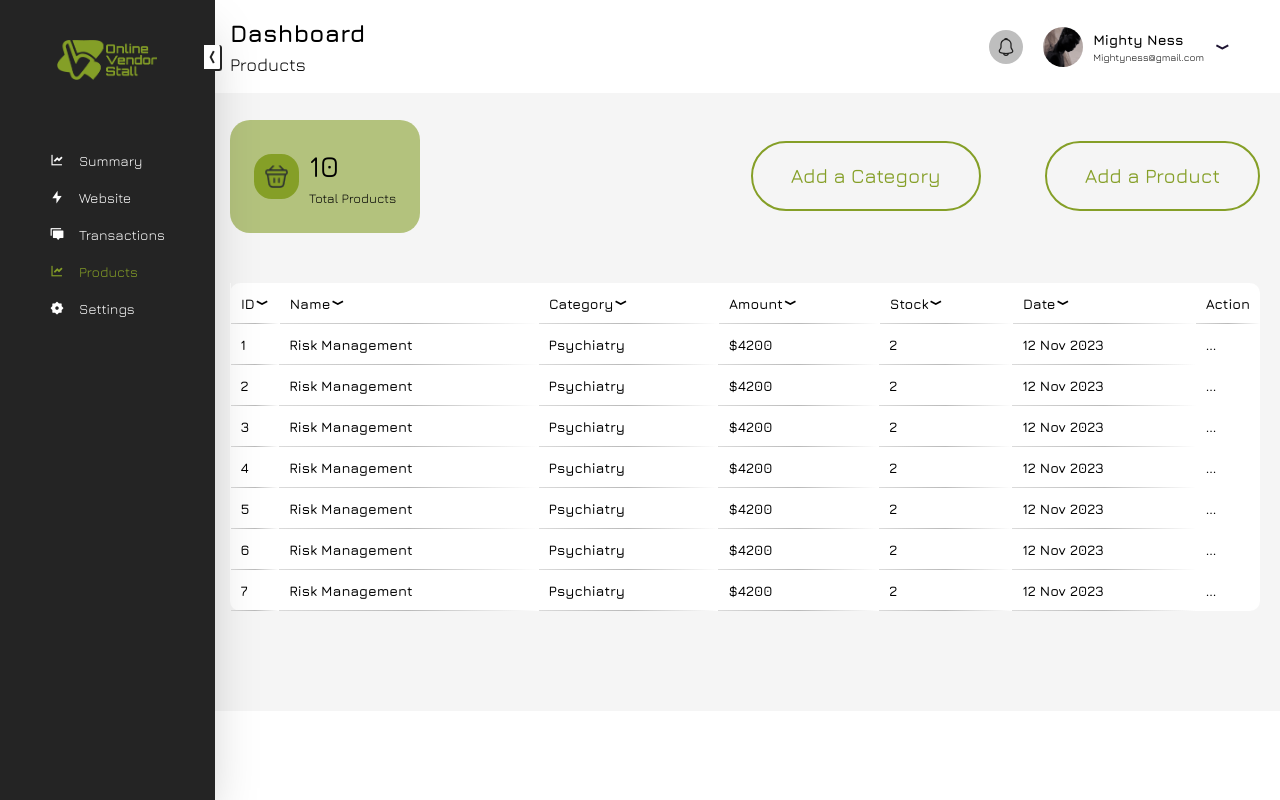
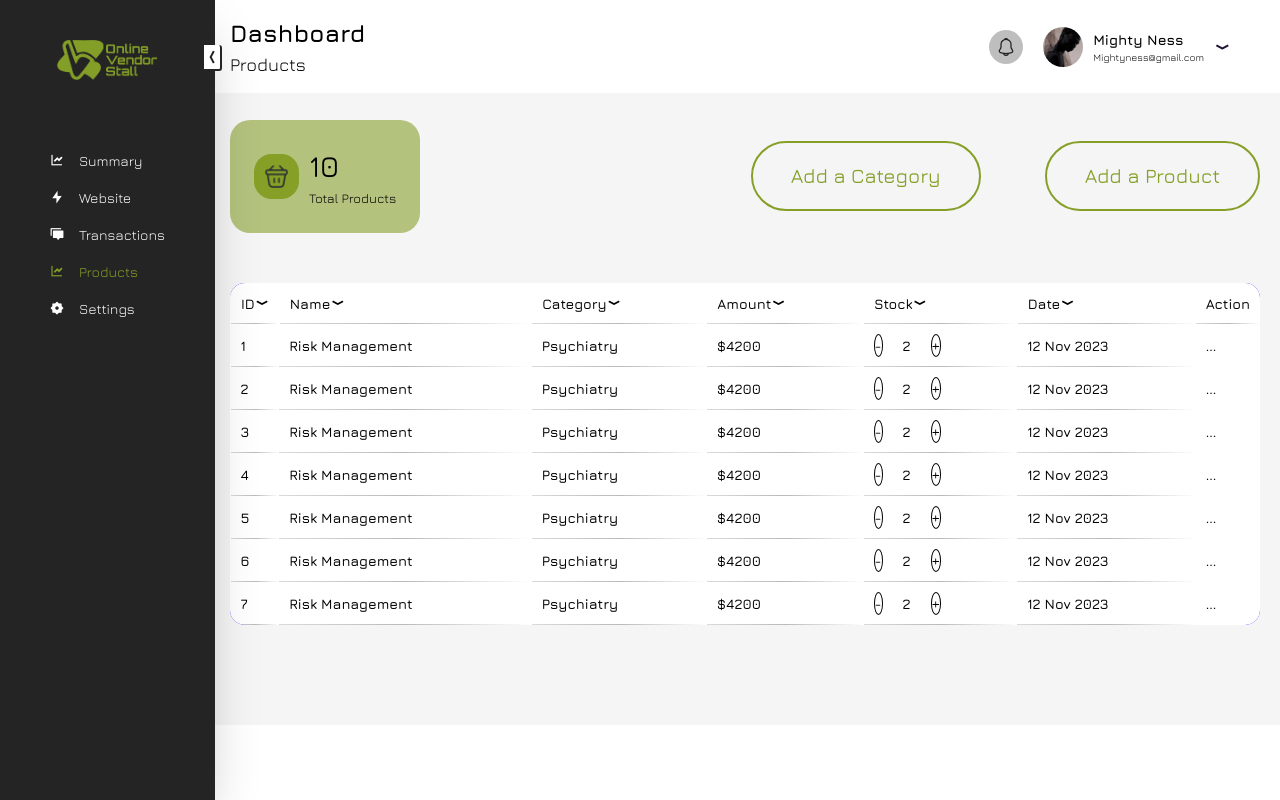
Before and after one commit to GoodboyBadvibes/OVS, a Next.js app: page /dashboard in a window 1280 px wide. Both pictures are taken after a click on the element "Products". Built offline with nearby package versions, Linux system fonts and the light colour scheme.

Commit message:
implemented product table in table component

```diff
--- a/src/Components/Dashboard/Table.js
+++ b/src/Components/Dashboard/Table.js
@@ -5,14 +5,15 @@ import view from '../../../public/view.png'
 import close from '../../../public/close-circle.png'
 import check from '../../../public/check_circle.png'
 import Action from '../Dashboard/Action'
+import Stock from './Stock'
 
 const Table = ({ data, title }) => {
 
 
   return (
-    <div className={style.table} style={{borderRadius: '15px', marginTop: '50px', scrollbarWidth: '0' }}>
+    <div className={style.table} style={{overflowX:'scroll',whiteSpace:'nowrap',borderRadius: '15px', marginTop: '50px', scrollbarWidth: '0' }}>
 
-      <table className={style.tableMedia} style={{ overflowX: 'scroll', backgroundColor: 'white', borderRadius: '10px'}}>
+      <table className={style.tableMedia} style={{backgroundColor: 'white', borderRadius: '10px'}}>
 
         <tbody className={style.body}>
 
@@ -59,20 +60,24 @@ const Table = ({ data, title }) => {
                          key.trim().toLowerCase() !== 'status'&& <td>{value}</td>
                       ))} */}
                       {Object.entries(data).map(([key, value]) => {
-                         if(key.trim().toLowerCase() === 'status'){
-                              return (<td className={style.status+' td'}> <div className={' '+style.genStyle}> <h1 className={' '+((value.trim().toLowerCase()==='successful')?style.success:style.failed)}>{value}</h1></div></td>)
-                         }else if(key.trim().toLowerCase() === 'customer'){
+                        if (key.trim().toLowerCase() === 'status') {
+                          return (<td className={style.status + ' td'}> <div className={' ' + style.genStyle}> <h1 className={' ' + ((value.trim().toLowerCase() === 'successful') ? style.success : style.failed)}>{value}</h1></div></td>)
+                        } else if (key.trim().toLowerCase() === 'customer') {
                           return <td className=' td'>
-                            <div className={' flex gap-5 items-center '+style.genStyle} >
+                            <div className={' flex gap-5 items-center ' + style.genStyle} >
                               {/* <Image src={value.pic} width={26} height={26} style={{borderRadius:'99999px'}}/> */}
-                              <div className={' '+style.dp} style={{backgroundImage:`url(${value.pic})`}}></div>
-                              <h1 className={' '+style.norm}>{value.name}</h1>
+                              <div className={' ' + style.dp} style={{ backgroundImage: `url(${value.pic})` }}></div>
+                              <h1 className={' ' + style.norm}>{value.name}</h1>
 
                             </div>
                           </td>
-                         }else{
-                          return <td className={' td '+((key.trim().toLowerCase() === 'id')?style.id:style.norm)}> <div className={' '+style.genStyle}>{value}</div></td>
-                         }
+                        } else if (key.trim().toLowerCase() === 'stock') {
+                          return <td className=' td'>
+                            <Stock initial={value} />
+                          </td>
+                        } else {
+                          return <td className={' td ' + ((key.trim().toLowerCase() === 'id') ? style.id : style.norm)}> <div className={' ' + style.genStyle}>{value}</div></td>
+                        }
 })}
                 <td key={index} className={' '+style.action}>
                 <Action />
```
